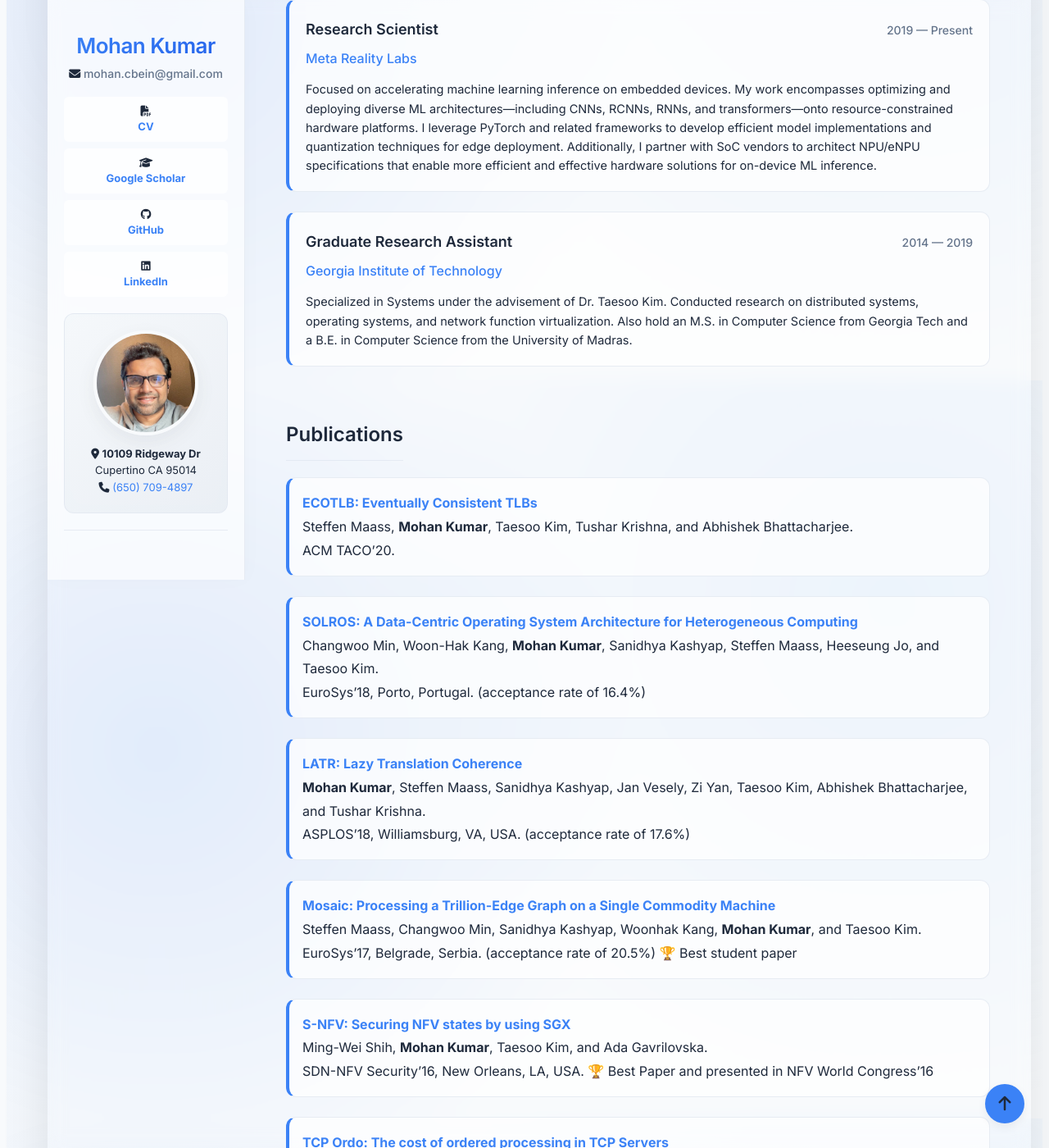
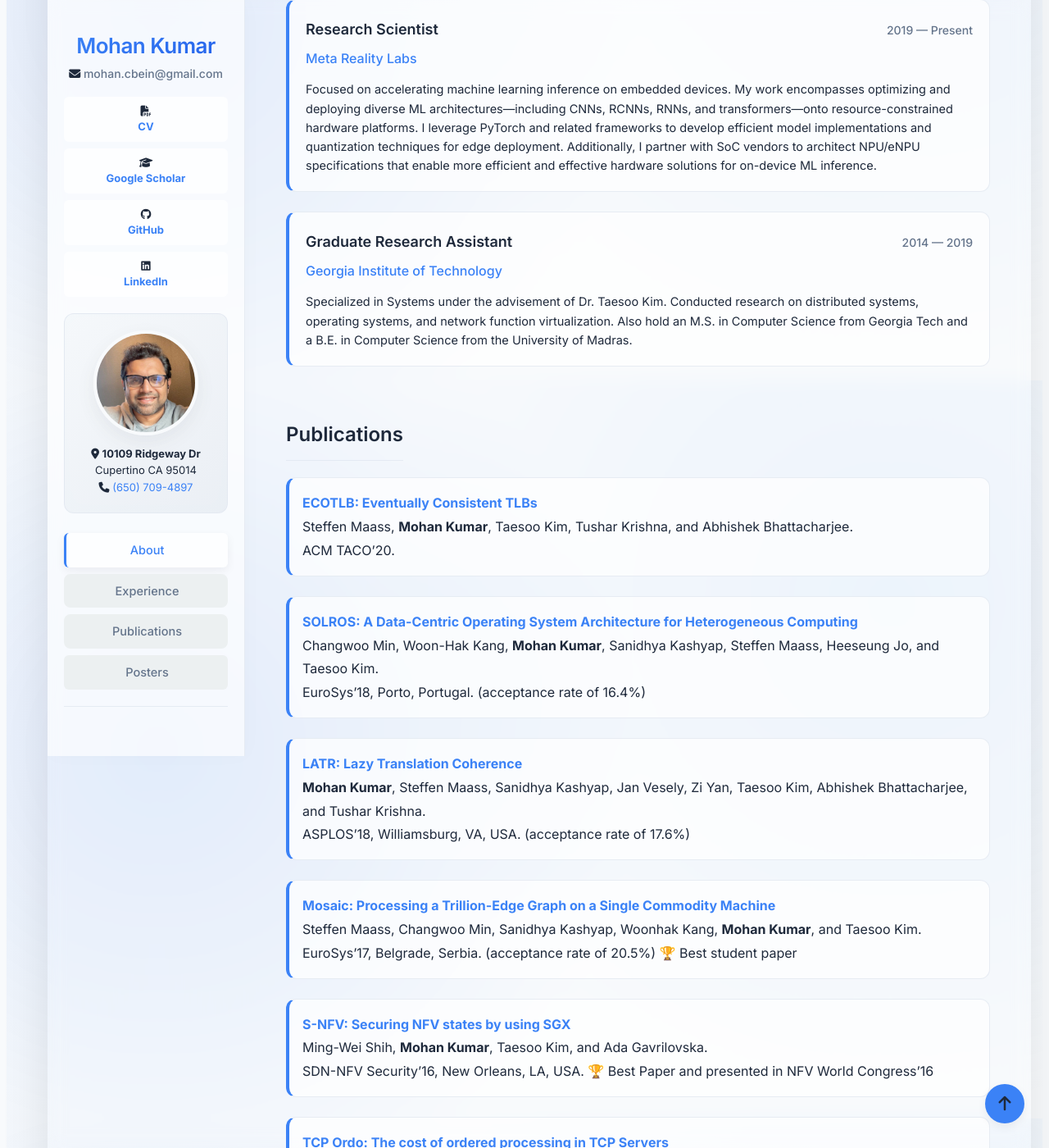
Before and after one commit to mohankku/mohankku.github.io, a Jekyll site: the page built from index.md, in a window 1280 px wide and 1400 px high, scrolled down 444 px. Shown: the whole window at 82% size. Built offline with Jekyll 4.4.1, drawn with Linux system fonts in a browser that asks for light colours.

Commit message:
Add sticky scroll-aware table of contents navigation

```diff
--- a/_layouts/default.html
+++ b/_layouts/default.html
@@ -52,6 +52,15 @@
               <i class="fa-solid fa-phone"></i> <a href="tel:+16507094897">(650) 709-4897</a>
             </p>
           </div>
+
+          <nav class="toc-nav">
+            <ul>
+              <li><a href="#about-me" class="toc-link">About</a></li>
+              <li><a href="#experience" class="toc-link">Experience</a></li>
+              <li><a href="#publications" class="toc-link">Publications</a></li>
+              <li><a href="#posters" class="toc-link">Posters</a></li>
+            </ul>
+          </nav>
         </div>
       </header>
       <section>
--- a/assets/css/style.scss
+++ b/assets/css/style.scss
@@ -622,3 +622,64 @@
     margin-bottom: 4px;
   }
 }
+
+/* TOC Navigation */
+.toc-nav {
+  margin-top: 24px;
+  width: 100%;
+}
+
+.toc-nav ul {
+  display: flex;
+  flex-direction: column;
+  gap: 8px;
+  padding: 0;
+  margin: 0;
+  list-style: none;
+}
+
+.toc-nav a {
+  display: block;
+  padding: 10px 16px;
+  color: var(--text-muted);
+  border-radius: 8px;
+  text-decoration: none;
+  font-weight: 500;
+  transition: all 0.3s ease;
+  border-left: 3px solid transparent;
+  font-size: 14.5px;
+}
+
+.toc-nav a:hover,
+.toc-nav a.active {
+  color: var(--link-color);
+  background: var(--card-bg);
+  border-left: 3px solid var(--link-color);
+  box-shadow: 0 4px 12px var(--card-shadow);
+}
+
+@media (max-width: 961px) {
+  .toc-nav {
+    margin-top: 20px;
+    margin-bottom: 10px;
+  }
+
+  .toc-nav ul {
+    flex-direction: row;
+    flex-wrap: wrap;
+    justify-content: center;
+    gap: 12px;
+  }
+
+  .toc-nav a {
+    border-left: none;
+    border-bottom: 3px solid transparent;
+    padding: 8px 12px;
+  }
+
+  .toc-nav a:hover,
+  .toc-nav a.active {
+    border-left: none;
+    border-bottom: 3px solid var(--link-color);
+  }
+}
```
Also changed, not shown: other parts of _layouts/default.html (+28 -0 lines).
